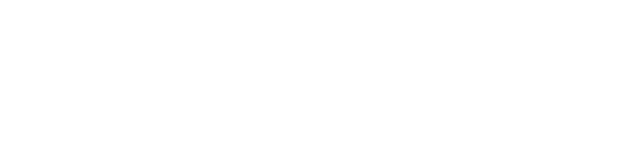
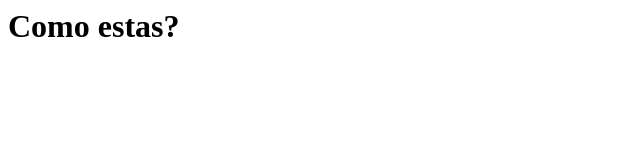
Before and after one commit to mattfrystila/thefoodclub, a plain HTML site: page index.html in a window 1280 px wide. Shown: the whole page, without its empty margins (0-640 px from the left). Drawn offline with Linux system fonts and the light colour scheme.

Commit message:
Ahora vamos

```diff
--- a/index.html
+++ b/index.html
@@ -1,8 +1,9 @@
 <html>
 	<head>
+		<title> hola</title>
 
 	</head>
 	<body>
-		<title> hola</title>
+		<h1>Como estas?</h1>
 	</body>
 </html>
```
